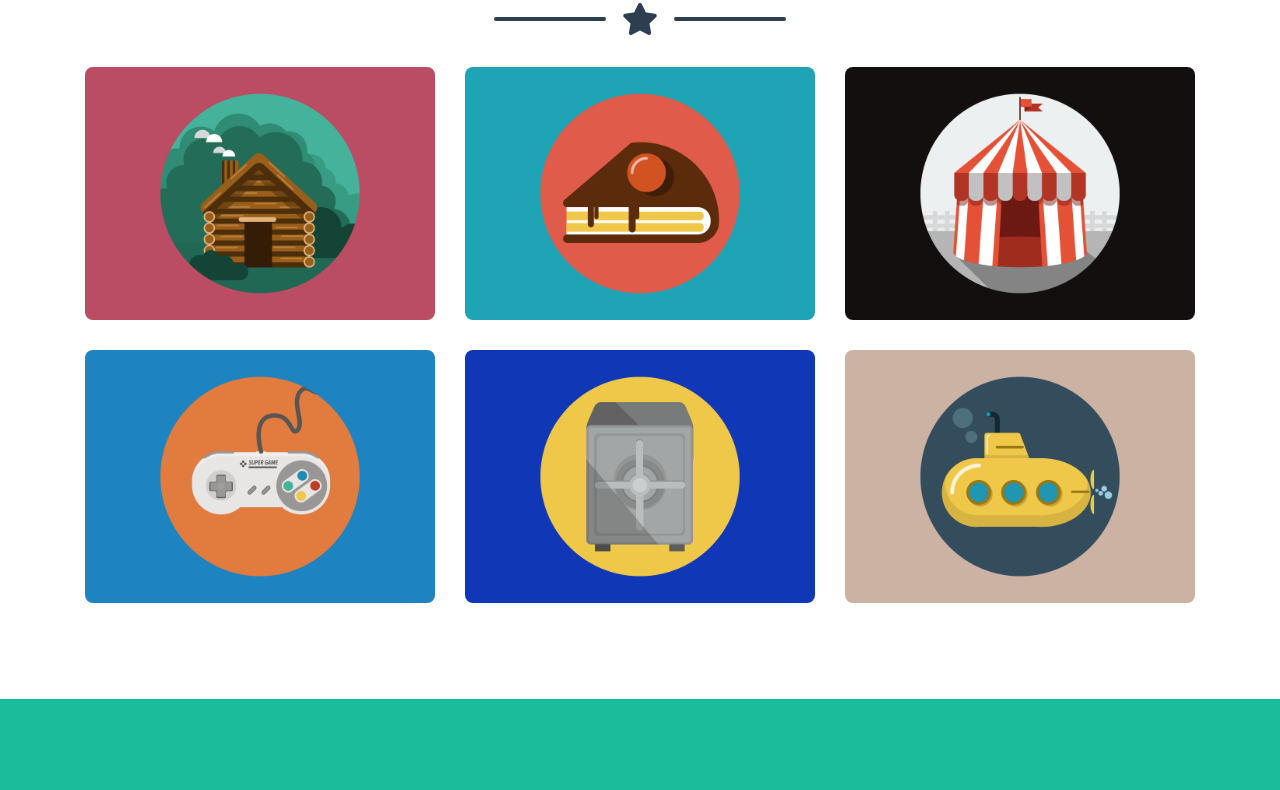
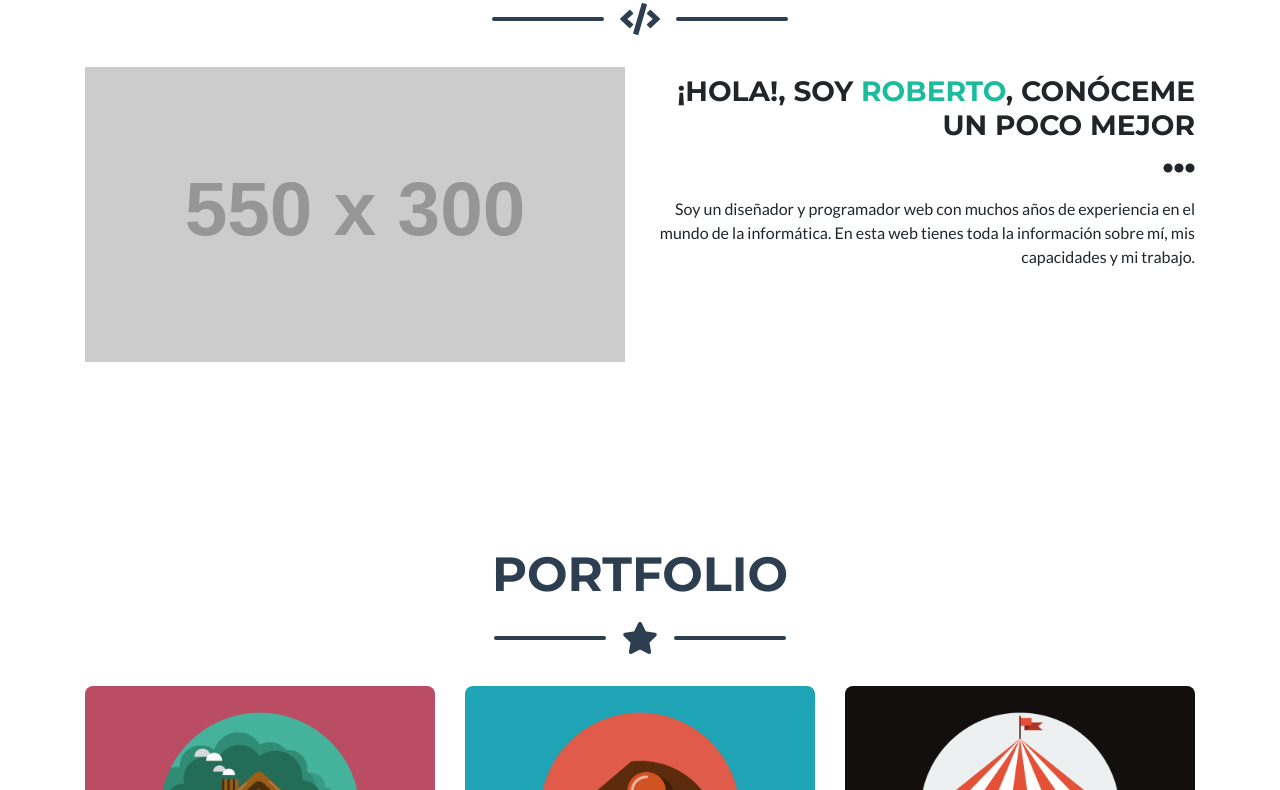
Before and after one commit to RobertoLopezDominguez/DIW05, a website with bundled scripts: page index.html in a window 1280 px wide. Shown: the part 737-1527 px from the top of the page. Built offline with nearby package versions, Linux system fonts and the light colour scheme; placeholder pictures from the web are drawn by us.

Commit message:
Añadida sección Sobre Mí

```diff
--- a/index.html
+++ b/index.html
@@ -99,6 +99,58 @@
 
     </div>
   </header>
+  <!-- FIN de Inicio -->
+
+  <!-- Sobre Mí -->
+  <!-- Esta sección la diseño yo, no está en la plantilla -->
+  <!-- id "sobre-mi" para acceder desde el menú -->
+  <section class="page-section sobre-mi" id="sobre-mi">
+
+    <!-- contenedor para albergar los elementos -->
+    <div class="container">
+
+      <!-- Cabecera de la sección Sobre Mí -->
+      <h2 class="page-section-heading text-center text-uppercase text-secondary mb-0">Sobre mí</h2>
+
+      <!-- Icon Divider -->
+      <div class="divider-custom">
+        <div class="divider-custom-line"></div>
+        <div class="divider-custom-icon">
+          <i class="fas fa-code"></i>
+        </div>
+        <div class="divider-custom-line"></div>
+      </div>
+
+      <!-- Fila para el contenido Sobre Mí -->
+      <div class="row">
+
+        <!-- Imagen -->
+        <!-- Divido el espacio en dos partes de 6 columnas para tamaños medianos o superiores -->
+        <div class="col-12 col-md-6">
+          <!-- Dispongo dos imágenes: una más apaisada para tamaños pequeños y grandes y una cuadrada para tamaños medianos -->
+          <img class="img-fluid mx-auto d-sm-block d-md-none d-lg-block" src="https://via.placeholder.com/550x300" alt="">
+          <img class="img-fluid mx-auto d-none d-md-block d-lg-none" src="https://via.placeholder.com/600" alt="">
+        </div>
+
+        <!-- Texto Sobre Mí -->
+        <div class="col-12 col-md-6">
+          <!-- Título presentación -->
+          <div class="h3 text-uppercase text-right mt-2"> <!-- lo alineo a la derecha y le pongo un margen superior -->
+            ¡Hola!, soy <span class="text-primary">Roberto</span>, conóceme un poco mejor <!-- resalto el nombre -->
+          </div>
+          <!-- Incluyo un icono a modo de separación -->
+          <div class="h2 text-right">
+            <i class="fas fa-ellipsis-h"></i>
+          </div>
+          <!-- Texto Sobre Mí -->
+          <div class="text-right">
+            Soy un diseñador y programador web con muchos años de experiencia en el mundo de la informática. En esta web tienes toda la información sobre mí, mis capacidades y mi trabajo.
+          </div>
+        </div>
+      </div>
+    </div>
+  </section>
+  <!-- FIN Sobre Mí-->
 
   <!-- Portfolio Section -->
   <section class="page-section portfolio" id="portfolio">
```
